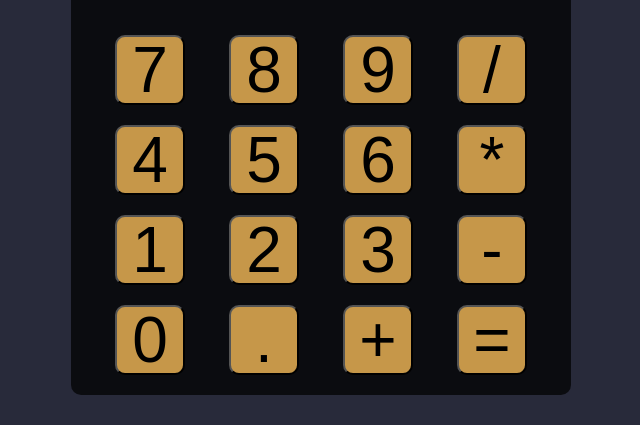
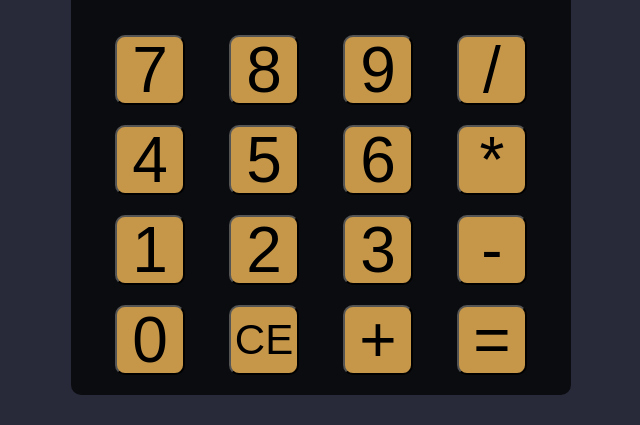
Before and after one commit to Snorri967/calculator, a plain HTML site: page index.html in a window 1280 px wide. Shown: the part 307-732 px from the top of the page, without its empty margins (319-959 px from the left). Drawn offline with Linux system fonts and the light colour scheme.

Commit message:
Add clear button

```diff
--- a/index.html
+++ b/index.html
@@ -61,8 +61,8 @@
         <div class="zero">
           <button>0</button>
         </div>
-        <div class="decimal">
-          <button>.</button>
+        <div class="clear">
+          <button>CE</button>
         </div>
         <div class="add">
           <button>+</button>
@@ -71,6 +71,8 @@
           <button>=</button>
         </div>
       </div>
+
+      </div>
     </div>
   </div>
 
--- a/styles.css
+++ b/styles.css
@@ -2,7 +2,6 @@
   box-sizing: border-box;
   padding: 0;
   margin: 0;
-  font-size: 64px;
 }
 
 body {
@@ -39,6 +38,7 @@ body {
   align-items: center;
   margin: 30px auto 20px auto;
   color: #000;
+  font-size: 64px;
 }
 
 .displayValue {
@@ -69,8 +69,13 @@ button {
   background-color: #C69749;
   color: #000;
   border-radius: 10px;
+  font-size: 64px;
 }
 
 button:hover {
   cursor: pointer;
 }
+
+.clear button {
+  font-size: 42px;
+}
```
